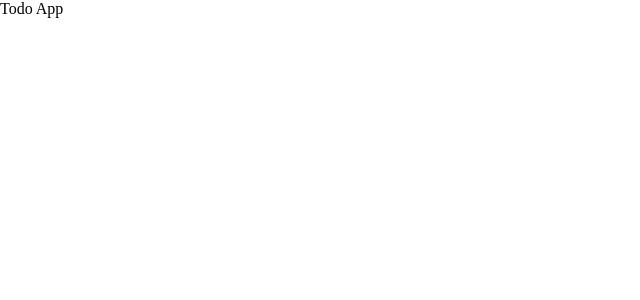
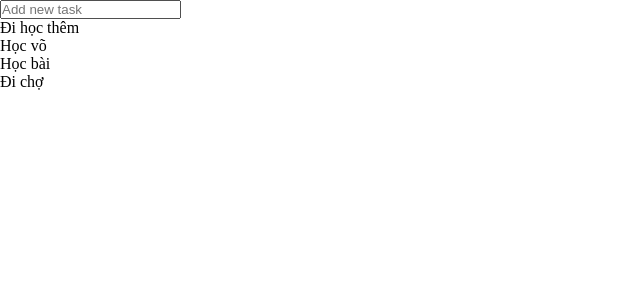
Before and after one commit to vancong171001/ReactJS---HT, a React (Vite) app in the folder Todo App/: page / in a window 1280 px wide. Shown: the top 300 px of the page, without its empty margins (0-640 px from the left). Built offline with nearby package versions, Linux system fonts and the light colour scheme.

Commit message:
C3 - V3: Build a to-do list

```diff
--- a/Todo App/src/App.jsx
+++ b/Todo App/src/App.jsx
@@ -1,7 +1,23 @@
 import './App.css';
 
 function App() {
-  return <p>Todo App</p>;
+  return (
+    <div>
+      <input type="text" name="add-new-task" placeholder="Add new task" />
+      <div>
+        <p>Đi học thêm</p>
+      </div>
+      <div>
+        <p>Học võ</p>
+      </div>
+      <div>
+        <p>Học bài</p>
+      </div>
+      <div>
+        <p>Đi chợ</p>
+      </div>
+    </div>
+  );
 }
 
 export default App;
```
